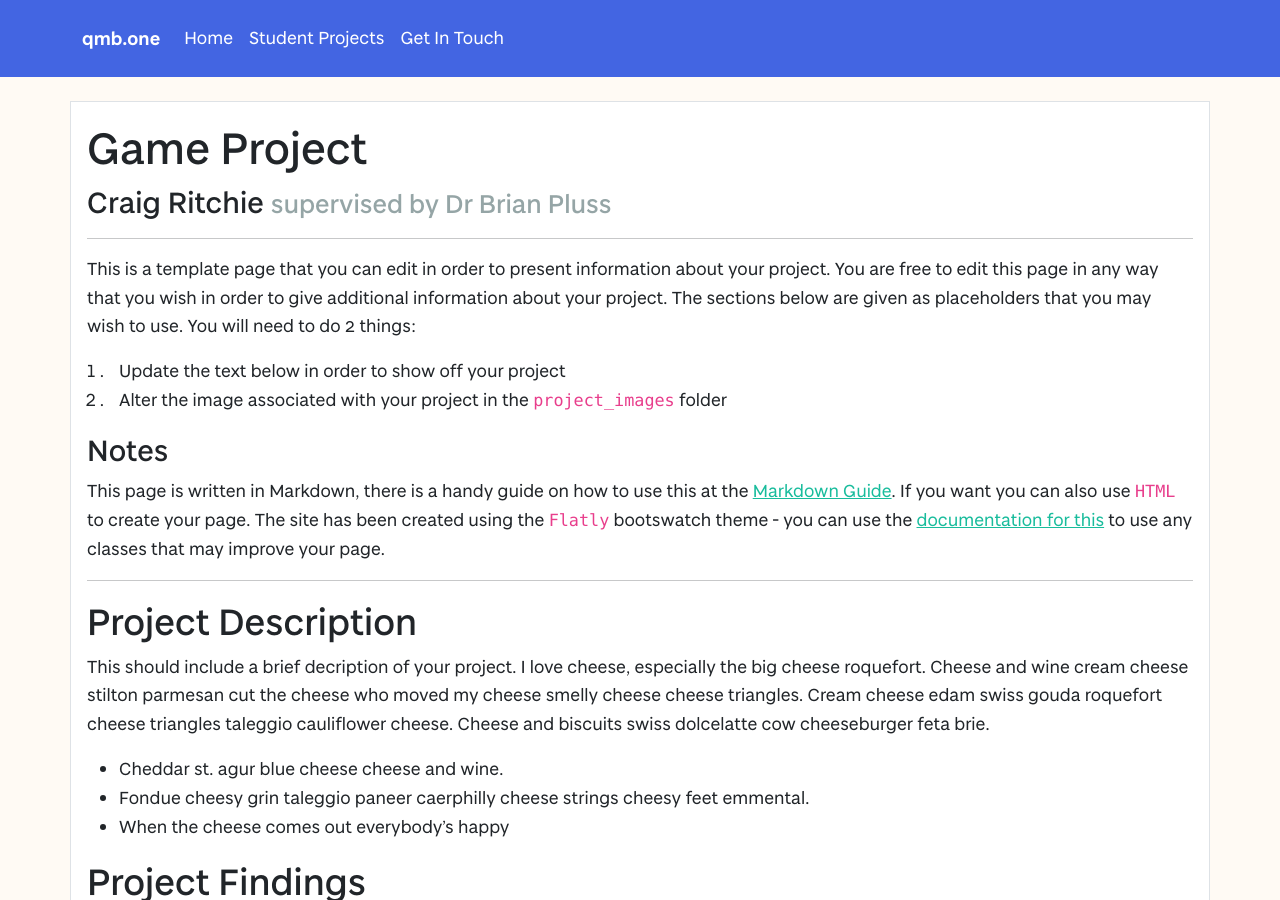
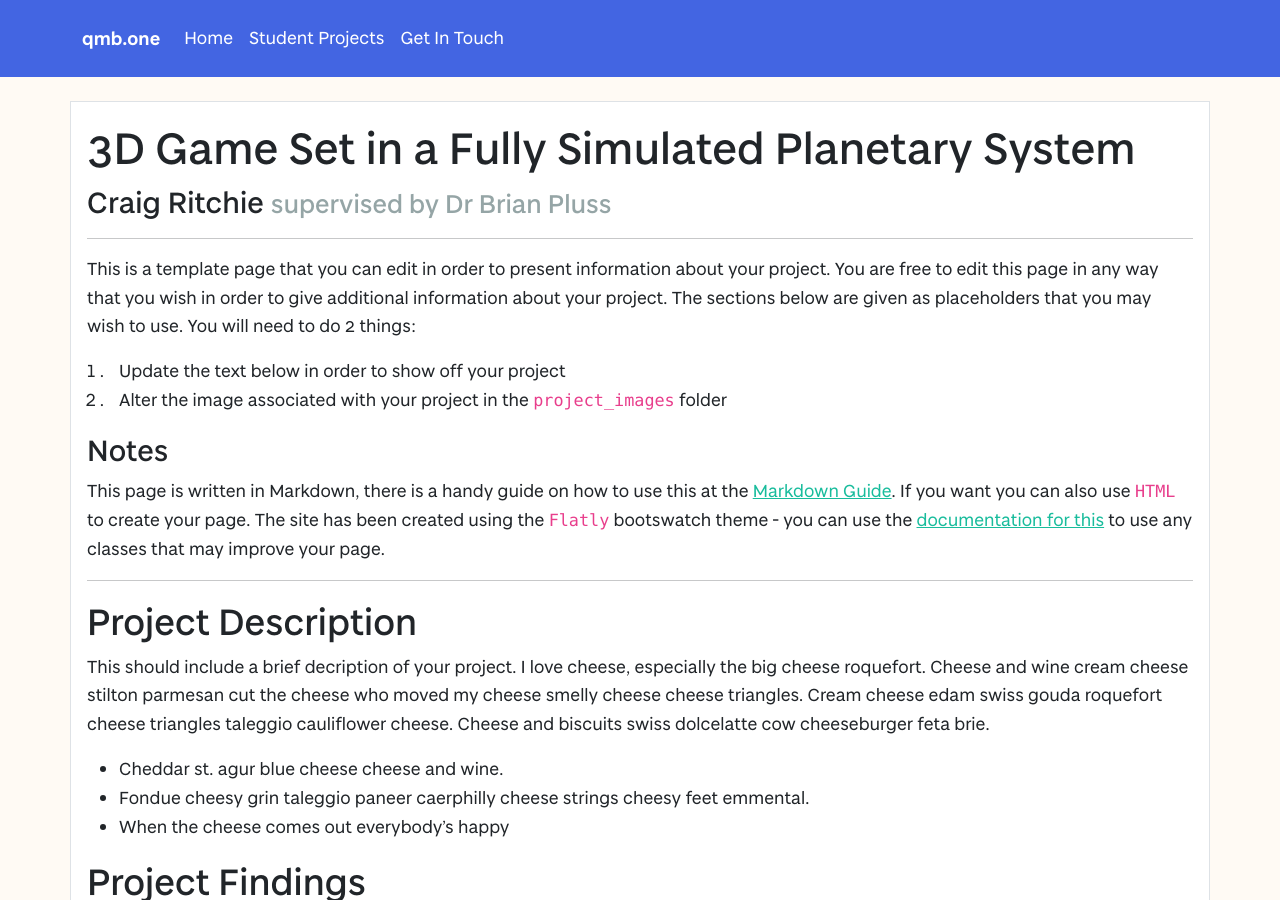
Before and after one commit to vivienprk/degree-show-2022, a Jekyll site: the page built from projects/CraigRitchie.md, in a window 1280 px wide and 900 px high. Built offline with Jekyll 4.4.1, drawn with Linux system fonts in a browser that asks for light colours.

Commit message:
Modified title and added image

```diff
--- a/projects/CraigRitchie.md
+++ b/projects/CraigRitchie.md
@@ -2,8 +2,8 @@
 layout: project
 studentName: "Craig Ritchie"
 supervisorName: "Dr Brian Pluss"
-projectTitle: "Game Project"
-projectImage: "sampleImage.jpg"
+projectTitle: "3D Game Set in a Fully Simulated Planetary System"
+projectImage: "ArturiusOdyssey.jpg"
 
 ---
 
```
Also changed, not shown: project_images/ArturiusOdyssey.jpg (added).
